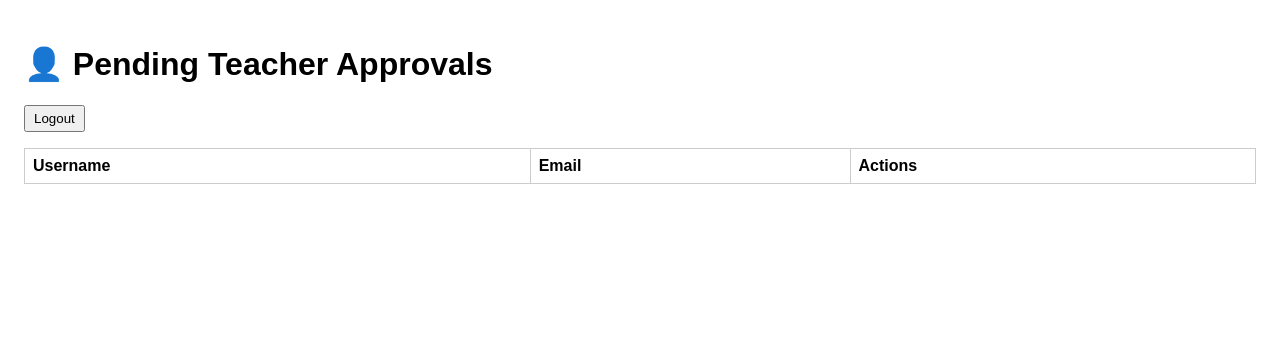
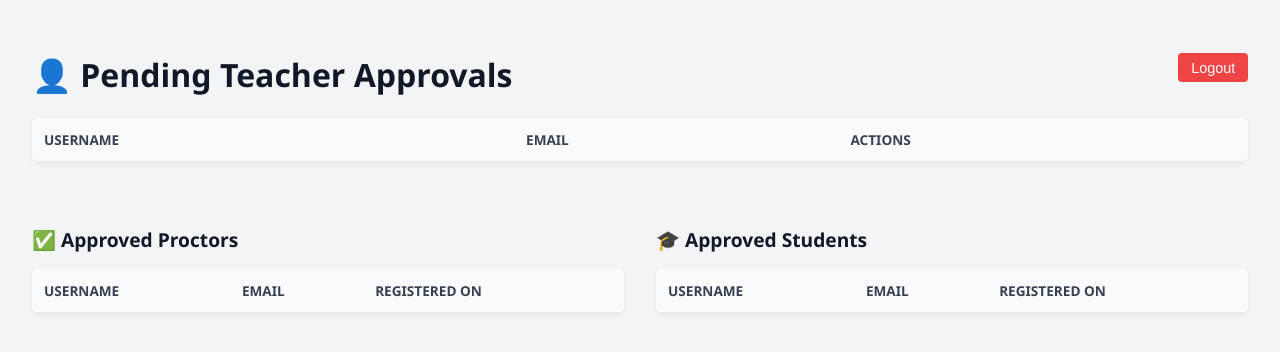
Before and after one commit to Sakshi443/ProctoringSystem, a Python web app: template templates/admin.html in a window 1280 px wide. Shown: the top 352 px of the page. Run offline with Jinja, Linux system fonts and the light colour scheme; the template is opened without the code that fills it, so the values that code supplies are empty; some libraries are stand-ins or nearby versions.

Commit message:
Add files via upload

```diff
--- a/templates/admin.html
+++ b/templates/admin.html
@@ -1,26 +1,140 @@
 <!DOCTYPE html>
 <html lang="en">
+
 <head>
   <meta charset="UTF-8" />
-  <title>Admin Approval</title>
+  <title>Admin Dashboard | Approval Panel</title>
   <style>
-    body { font-family: sans-serif; padding: 1rem; }
-    table { width: 100%; border-collapse: collapse; margin-top: 1rem; }
-    th, td { border: 1px solid #ccc; padding: .5rem; text-align: left; }
-    button { padding: .25rem .5rem; margin-right: 0.5rem; }
+    body {
+      font-family: 'Segoe UI', sans-serif;
+      background-color: #f3f4f6;
+      margin: 0;
+      padding: 2rem;
+    }
+
+    h1 {
+      color: #111827;
+    }
+
+    button {
+      background-color: #3b82f6;
+      color: white;
+      border: none;
+      padding: 0.4rem 0.8rem;
+      border-radius: 4px;
+      cursor: pointer;
+      font-size: 0.9rem;
+    }
+
+    button:hover {
+      background-color: #2563eb;
+    }
+
+    button:disabled {
+      background-color: #94a3b8;
+      cursor: not-allowed;
+    }
+
+    table {
+      width: 100%;
+      border-collapse: collapse;
+      background-color: white;
+      margin-top: 1rem;
+      border-radius: 6px;
+      overflow: hidden;
+      box-shadow: 0 2px 6px rgba(0, 0, 0, 0.05);
+    }
+
+    th,
+    td {
+      padding: 0.75rem;
+      text-align: left;
+      border-bottom: 1px solid #e5e7eb;
+    }
+
+    th {
+      background-color: #f9fafb;
+      color: #374151;
+      font-weight: 600;
+      font-size: 0.85rem;
+      text-transform: uppercase;
+    }
+
+    .section {
+      margin-top: 3rem;
+    }
+
+    .flex {
+      display: flex;
+      gap: 2rem;
+    }
+
+    .half {
+      flex: 1;
+    }
+
+    .section h2 {
+      margin-bottom: 0.5rem;
+      color: #111827;
+      font-size: 1.2rem;
+    }
+
+    .logout-btn {
+      float: right;
+      background-color: #ef4444;
+    }
+
+    .logout-btn:hover {
+      background-color: #dc2626;
+    }
   </style>
 </head>
+
 <body>
-  <h1>👤 Pending Teacher Approvals</h1>
-  <button onclick="signOut()">Logout</button>
+  <h1>👤 Pending Teacher Approvals
+    <button onclick="signOut()" class="logout-btn">Logout</button>
+  </h1>
+
   <table id="pendings">
     <thead>
-      <tr><th>Username</th><th>Email</th><th>Actions</th></tr>
+      <tr>
+        <th>Username</th>
+        <th>Email</th>
+        <th>Actions</th>
+      </tr>
     </thead>
     <tbody></tbody>
   </table>
 
-  <!-- Firebase SDKs -->
+  <div class="section flex">
+    <div class="half">
+      <h2>✅ Approved Proctors</h2>
+      <table>
+        <thead>
+          <tr>
+            <th>Username</th>
+            <th>Email</th>
+            <th>Registered On</th>
+          </tr>
+        </thead>
+        <tbody id="approvedProctors"></tbody>
+      </table>
+    </div>
+    <div class="half">
+      <h2>🎓 Approved Students</h2>
+      <table>
+        <thead>
+          <tr>
+            <th>Username</th>
+            <th>Email</th>
+            <th>Registered On</th>
+          </tr>
+        </thead>
+        <tbody id="approvedStudents"></tbody>
+      </table>
+    </div>
+  </div>
+
   <script type="module">
     import { initializeApp } from "https://www.gstatic.com/firebasejs/9.22.0/firebase-app.js";
     import {
@@ -39,7 +153,6 @@
       doc
     } from "https://www.gstatic.com/firebasejs/9.22.0/firebase-firestore.js";
 
-    // Firebase config
     const firebaseConfig = {
       apiKey: "AIzaSyAg-Qc46CzCYdN_JGayHuR7xYxlsryUpZc",
       authDomain: "proctored-system.firebaseapp.com",
@@ -54,16 +167,15 @@
     const auth = getAuth(app);
     const db = getFirestore(app);
 
-    // 🛡️ Guard: only admin can access
     onAuthStateChanged(auth, user => {
       if (!user || user.email !== "mmanoorkar9@gmail.com") {
         location.href = "index.html";
       } else {
         loadPending();
+        loadApprovedUsers();
       }
     });
 
-    // 🔁 Load pending teachers
     async function loadPending() {
       const tbody = document.querySelector('#pendings tbody');
       tbody.innerHTML = '';
@@ -87,7 +199,6 @@
         tbody.appendChild(tr);
       });
 
-      // 📌 Handle approve/reject clicks
       tbody.addEventListener('click', async e => {
         const btn = e.target;
         const uid = btn.dataset.id;
@@ -110,8 +221,41 @@
       });
     }
 
+    async function loadApprovedUsers() {
+      const proctorsTbody = document.getElementById("approvedProctors");
+      const studentsTbody = document.getElementById("approvedStudents");
+
+      const [proctorsSnap, studentsSnap] = await Promise.all([
+        getDocs(query(collection(db, "users"), where("role", "==", "teacher"), where("approved", "==", true))),
+        getDocs(query(collection(db, "users"), where("role", "==", "student"), where("approved", "==", true)))
+      ]);
+
+      proctorsSnap.forEach(docSnap => {
+        const { username, email, createdAt } = docSnap.data();
+        const tr = document.createElement('tr');
+        tr.innerHTML = `
+          <td>${username}</td>
+          <td>${email}</td>
+          <td>${createdAt ? createdAt.toDate().toLocaleString() : '-'}</td>
+        `;
+        proctorsTbody.appendChild(tr);
+      });
+
+      studentsSnap.forEach(docSnap => {
+        const { username, email, createdAt } = docSnap.data();
+        const tr = document.createElement('tr');
+        tr.innerHTML = `
+          <td>${username}</td>
+          <td>${email}</td>
+          <td>${createdAt ? createdAt.toDate().toLocaleString() : '-'}</td>
+        `;
+        studentsTbody.appendChild(tr);
+      });
+    }
+
     // 🚪 Sign out
     window.signOut = () => fbSignOut(auth).then(() => location.href = "index.html");
   </script>
 </body>
+
 </html>
```
